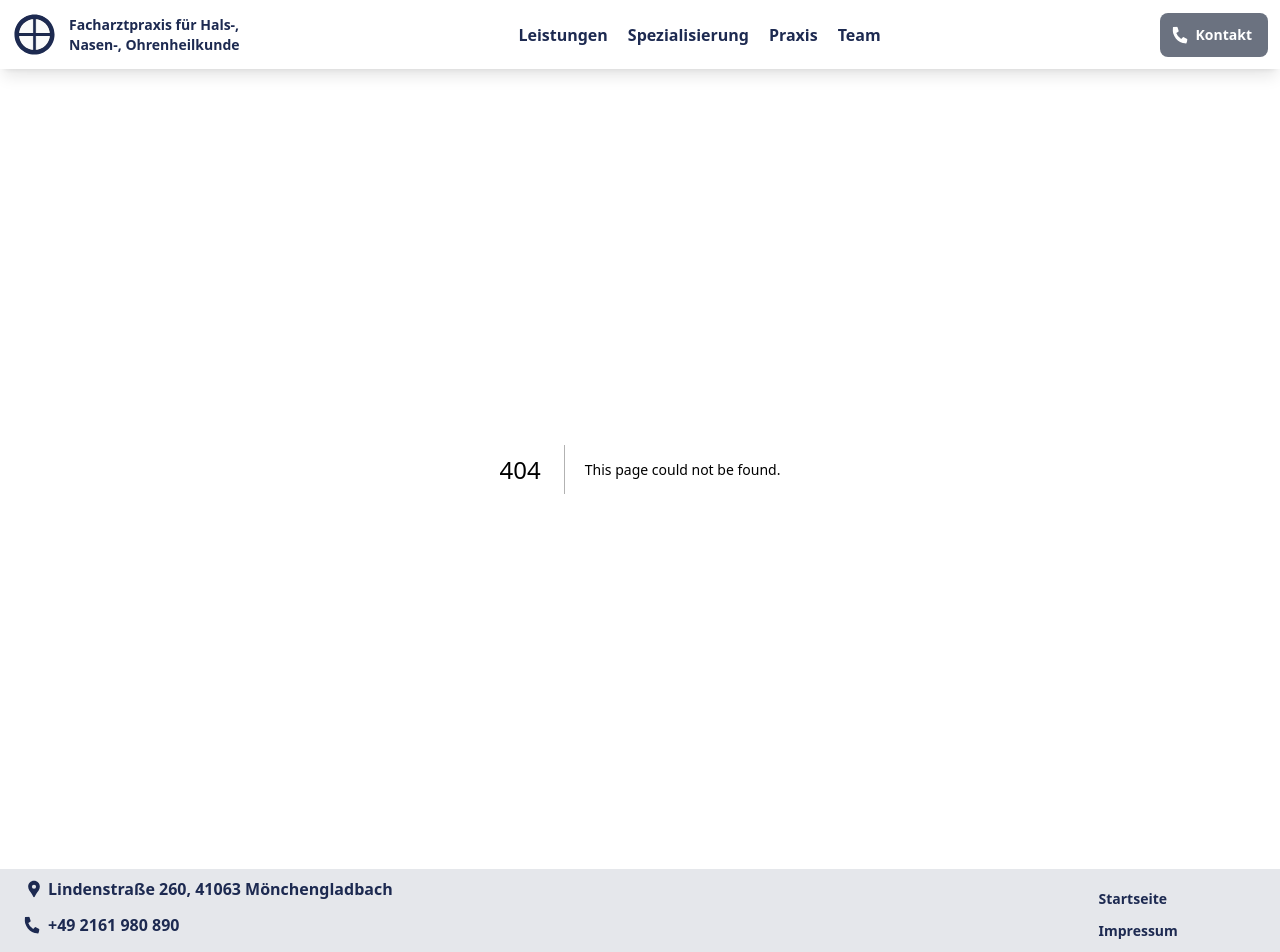
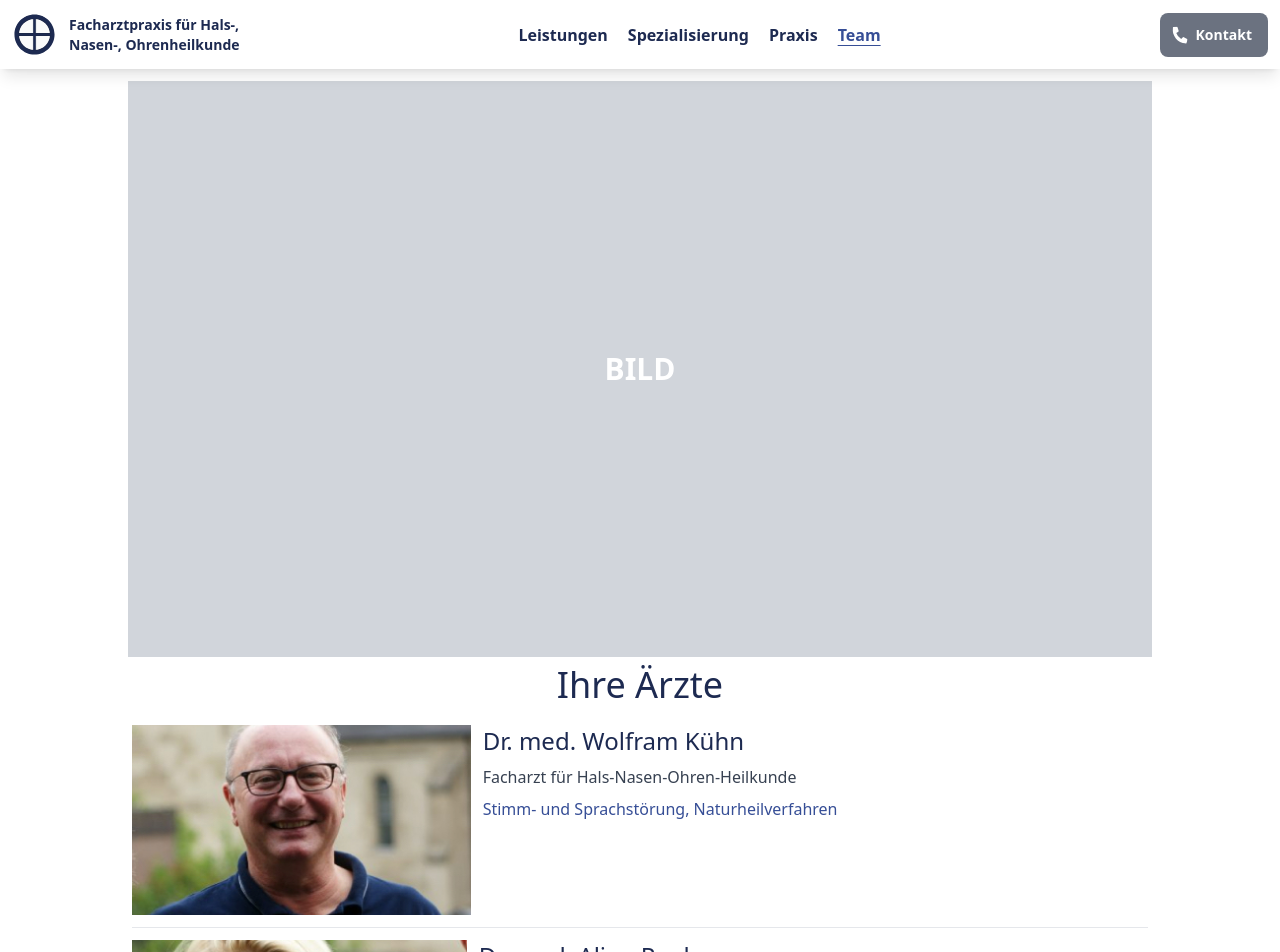
Before and after one commit to moritzdotcom/kuehn-website, a Next.js app: page /team in a window 1280 px wide. Before the commit this address had no page. Shown: the top 952 px of the page. Built offline with nearby package versions, Linux system fonts and the light colour scheme.

Commit message:
Team Page

```diff
--- a/components/navbar.tsx
+++ b/components/navbar.tsx
@@ -2,12 +2,14 @@ import Image from 'next/image';
 import Icon from '../public/Icon.svg';
 import Link from 'next/link';
 import { FaPhoneAlt } from 'react-icons/fa';
-import { useEffect, useState } from 'react';
+import { ReactNode, useEffect, useState } from 'react';
 import ClickAwayListener from 'react-click-away-listener';
+import { useRouter } from 'next/router';
 
 export default function Navbar() {
   const [menuOpen, setMenuOpen] = useState(false);
   const [showOverflow, setShowOverflow] = useState(false);
+  const router = useRouter();
 
   useEffect(() => {
     if (menuOpen) {
@@ -44,30 +46,18 @@ export default function Navbar() {
           </button>
         </div>
         <div className="hidden md:flex items-center justify-between gap-5 font-semibold text-primary">
-          <Link
-            href="/#services"
-            className="hover:text-secondary hover:underline underline-offset-4"
-          >
+          <NavLink href="/#services" path={router.asPath}>
             Leistungen
-          </Link>
-          <Link
-            href="/specialization"
-            className="hover:text-secondary hover:underline underline-offset-4"
-          >
+          </NavLink>
+          <NavLink href="/specialization" path={router.asPath}>
             Spezialisierung
-          </Link>
-          <Link
-            href="/#praxis"
-            className="hover:text-secondary hover:underline underline-offset-4"
-          >
+          </NavLink>
+          <NavLink href="/#praxis" path={router.asPath}>
             Praxis
-          </Link>
-          <Link
-            href="/team"
-            className="hover:text-secondary hover:underline underline-offset-4"
-          >
+          </NavLink>
+          <NavLink href="/team" path={router.asPath}>
             Team
-          </Link>
+          </NavLink>
         </div>
         <Link
           href="/#contact"
@@ -193,3 +183,25 @@ function BurgerMenuBtn({ open }: { open: boolean }) {
     </div>
   );
 }
+
+function NavLink({
+  href,
+  children,
+  path,
+}: {
+  href: string;
+  children: ReactNode;
+  path: string;
+}) {
+  const isActive = path === href;
+
+  const className = isActive
+    ? 'text-secondary underline underline-offset-4'
+    : 'hover:text-secondary hover:underline underline-offset-4';
+
+  return (
+    <Link href={href} className={className}>
+      {children}
+    </Link>
+  );
+}
--- /dev/null
+++ b/pages/team.tsx
@@ -0,0 +1,57 @@
+import Image, { StaticImageData } from 'next/image';
+import kuehnImg from '@/public/images/team/kuehn.jpg';
+import paulussenImg from '@/public/images/team/paulussen.jpg';
+
+export default function TeamPage() {
+  return (
+    <main className="w-full max-w-screen-lg mx-auto mt-3">
+      <div className="w-full aspect-video bg-gray-300 flex items-center justify-center text-white font-bold text-3xl">
+        BILD
+      </div>
+      <div className="mx-1 mb-8">
+        <h1 className="text-2xl sm:text-4xl text-primary my-2 text-center mb-5">
+          Ihre Ärzte
+        </h1>
+        <DoctorCard
+          name="Dr. med. Wolfram Kühn"
+          image={kuehnImg}
+          description="Facharzt für Hals-Nasen-Ohren-Heilkunde"
+          qualifications="Stimm- und Sprachstörung, Naturheilverfahren"
+        />
+        <hr className="my-3" />
+        <DoctorCard
+          name="Dr. med. Aline Paulussen"
+          image={paulussenImg}
+          description="Fachärztin für Hals-Nasen-Ohren-Heilkunde"
+        />
+      </div>
+    </main>
+  );
+}
+
+function DoctorCard({
+  name,
+  image,
+  description,
+  qualifications,
+}: {
+  name: string;
+  image: StaticImageData;
+  description: string;
+  qualifications?: string;
+}) {
+  return (
+    <div className="w-full flex flex-col sm:flex-row gap-3">
+      <Image
+        src={image}
+        alt={name}
+        className="w-full sm:w-1/3 aspect-video h-full object-cover"
+      />
+      <div className="w-full sm:w-2/3 flex flex-col gap-2">
+        <h3 className="text-2xl text-primary">{name}</h3>
+        <p className="text-gray-700">{description}</p>
+        {qualifications && <p className="text-secondary">{qualifications}</p>}
+      </div>
+    </div>
+  );
+}
```
Also changed, not shown: public/images/team/kuehn.jpg (added), public/images/team/paulussen.jpg (added).
